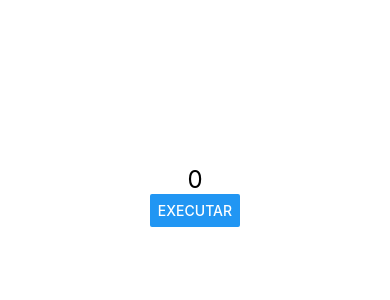
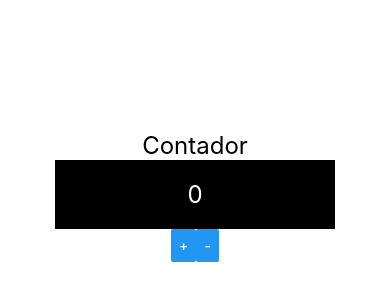
Before and after one commit to matheusvgc/React-Native, a React Native app: screen / in a window 390 px wide. Shown: the part 226-526 px from the top of the page. Built offline with nearby package versions, Linux system fonts and the light colour scheme.

Commit message:
contador V2 com comunicacao direta

```diff
--- a/src/App.js
+++ b/src/App.js
@@ -1,7 +1,8 @@
 import React from 'react'
 import { View, StyleSheet } from 'react-native'
 
-import Pai from './components/indireta/Pai'
+import CounterV2 from './components/contador/CounterV2'
+// import Pai from './components/indireta/Pai'
 // import Pai from './components/direta/Pai'
 // import Counter from './components/Counter'
 // import Button from './components/Button'
@@ -26,9 +27,10 @@ import Pai from './components/indireta/Pai'
 export default () => (
     <View style={style.App}>
 
-        <Pai />
+        <CounterV2 />
 
         {/*/
+        <Pai />
         <Pai />
         <Counter inicial={10} passo={5}/>
         <Counter passo={29}/>
--- /dev/null
+++ b/src/components/contador/CounterButtons.js
@@ -0,0 +1,17 @@
+import React from 'react'
+import { View, Button, StyleSheet } from 'react-native'
+
+export default props => {
+    return (
+        <View style={ButtonsStyle.Buttons}>
+            <Button title='+' onPress={props.inc} />
+            <Button title='-' onPress={props.dec} />
+        </View>
+    )
+}
+
+const ButtonsStyle = StyleSheet.create({
+    Buttons: {
+        flexDirection: 'row',
+    }
+})
--- /dev/null
+++ b/src/components/contador/CounterDisplay.js
@@ -0,0 +1,25 @@
+import React from 'react'
+import { View, Text, StyleSheet } from 'react-native'
+import Style from '../estilo'
+
+
+export default props => {
+    return (
+        <View style={DisplayStyle.Display}>
+            <Text style={[Style.txtG, DisplayStyle.DisplayText]}>
+                {props.num}
+            </Text>
+        </View>
+    )
+}
+
+const DisplayStyle = StyleSheet.create({
+    Display: {
+        backgroundColor: '#000',
+        padding: 20,
+        width: '80%'
+    },
+    DisplayText: {
+        color: '#fff'
+    }
+})
--- /dev/null
+++ b/src/components/contador/CounterV2.js
@@ -0,0 +1,25 @@
+import React, { useState } from 'react'
+import { Text } from 'react-native'
+import Style from '../estilo'
+
+import CounterDisplay from './CounterDisplay'
+import CounterButtons from './CounterButtons'
+
+export default props => {
+    const [num, setNum] = useState(0)
+
+    const inc = () => setNum (num + 1)
+    const dec = () => setNum (num - 1)
+
+    return (
+        <>
+        <Text style={Style.txtG}>
+            Contador
+        </Text>
+
+        <CounterDisplay num = {num} />
+
+        <CounterButtons inc = {inc} dec = {dec} />
+        </>
+    )
+}
```
